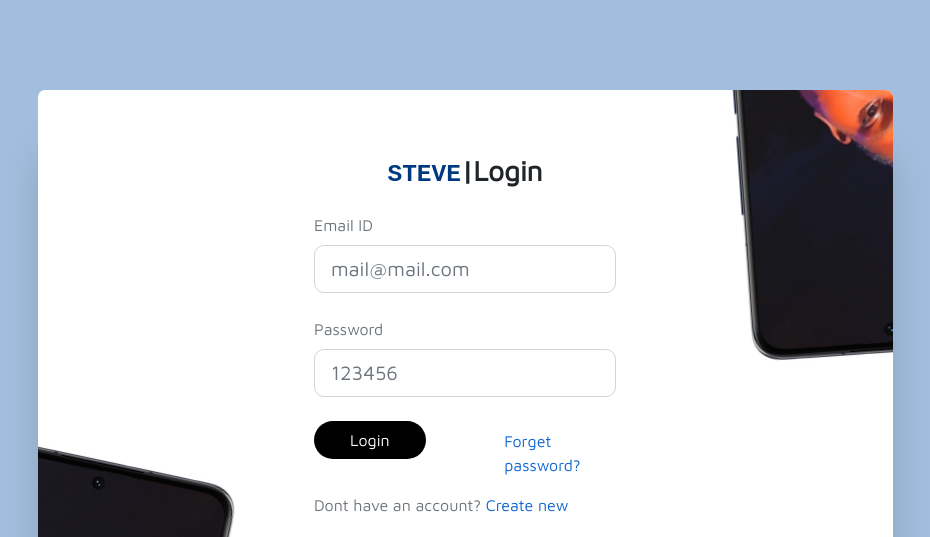
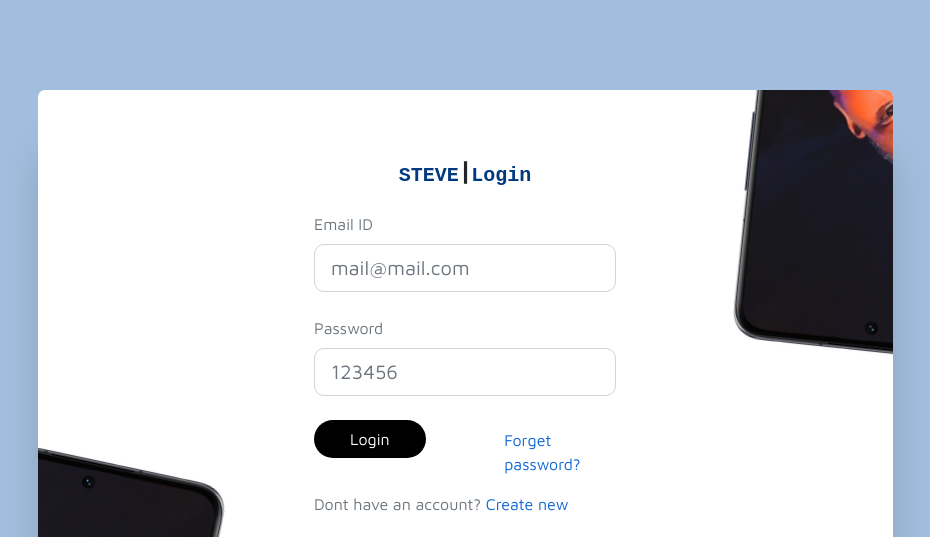
Before and after one commit to olayemi5/beatiful-designs, a plain HTML site: page auth2/login.html in a window 1280 px wide. Shown: the top 537 px of the page, without its empty margins (175-1105 px from the left). Drawn offline with nearby package versions, Linux system fonts and the light colour scheme; some icons are missing; a web font is replaced by a local one.

Commit message:
Little adjust ment to some elements

```diff
--- a/auth2/login.html
+++ b/auth2/login.html
@@ -23,7 +23,7 @@
           <img src="assets/mock.png" class="mock-2" alt="">
           <div class="row d-flex justify-content-center pb-4 pt-3">
             <div class="col-md-5">
-              <h3 class="text-center"><b><small class="emphazise-solid font-small">STEVE</small>|Login</b></h3>
+              <h3 class="text-center"><b><span class="emphazise-solid font-small">STEVE</span>|<span class="emphazise-solid font-small">Login</span></b></h3>
               <div class="form mt-4">
                 <div class="form-group mb-4">
                   <label for="email" class="text-muted mb-2 ">Email ID</label>
--- a/auth2/style.css
+++ b/auth2/style.css
@@ -23,13 +23,13 @@ body {
   position: absolute;
   transform: rotate(12deg);
   bottom:-350px;
-  left:-140px;
+  left:-150px;
 }
 .mock-2{
   position: absolute;
-  transform: rotate(176deg);
+  transform: rotate(186deg);
   top:-350px;
-  right:-120px;
+  right:-150px;
 }
 .emphazise{
   color: #0f66d4;
@@ -46,5 +46,5 @@ body {
 }
 .font-small{
   font-family: monospace;
-  font-size: 10
+  font-size: 20px;
 }
```
